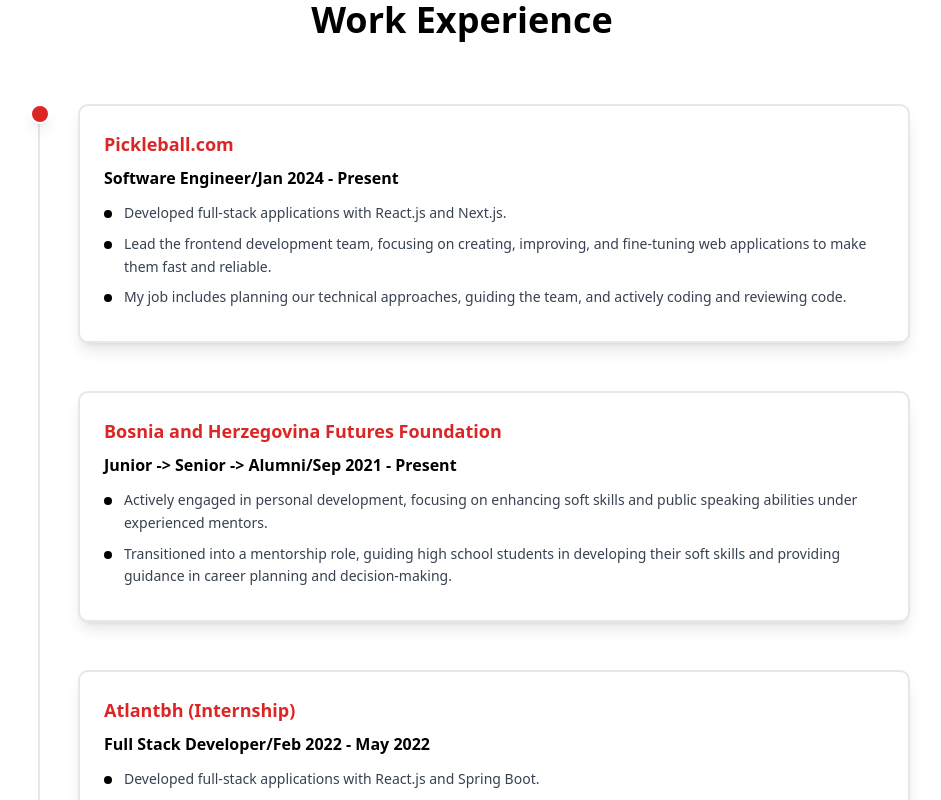
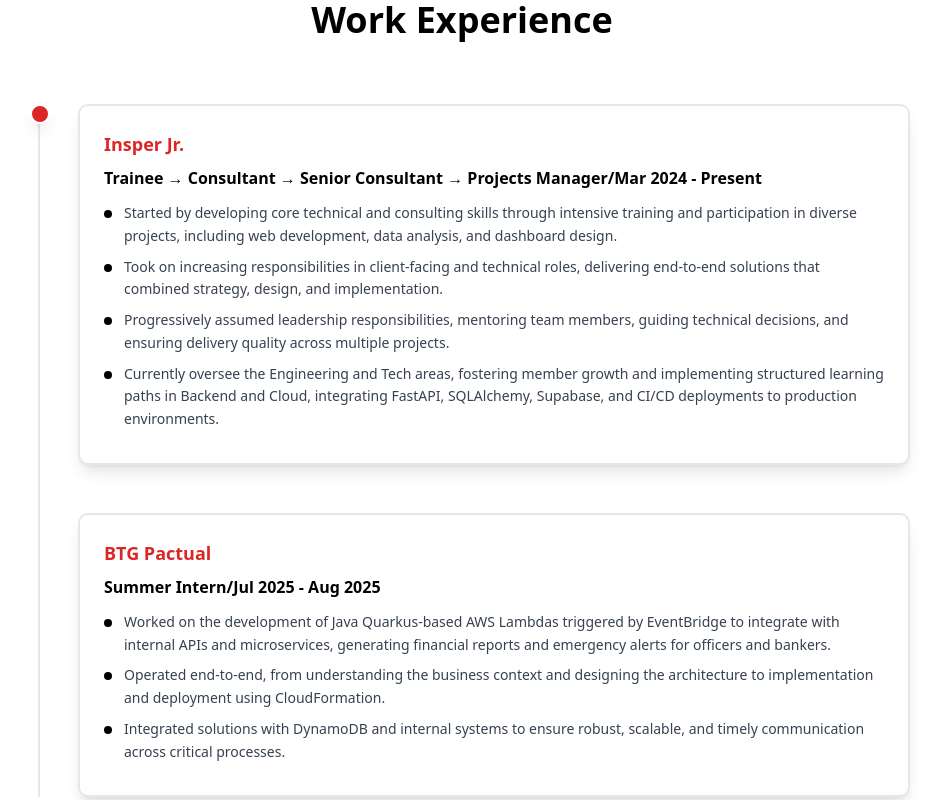
Before and after one commit to leonardoct3/portfolio, a React (Vite) app in the folder frontend/: page / in a window 1280 px wide. Shown: the part 880-1680 px from the top of the page, without its empty margins (178-1119 px from the left). Built offline with nearby package versions, Linux system fonts and the light colour scheme; no server answers.

Commit message:
feat: update email transporter configuration and enhance timeout settings; add new experiences and projects to sections

```diff
--- a/frontend/src/pages/components/ExperiencesSection.tsx
+++ b/frontend/src/pages/components/ExperiencesSection.tsx
@@ -11,6 +11,8 @@
   end_date: string;
   description: string;
   skills: string[];
+  created_at: string;
+  updated_at: string;
 }
 
 interface ApiResponse<T> {
@@ -28,37 +30,31 @@
 
   // Mock data as fallback
   const mockExperiences: Experience[] = [
-    {
-      id: 1,
-      title: "Software Engineer",
-      company: "Pickleball.com",
-      location: "Remote",
-      start_date: "Jan 2024",
-      end_date: "Present",
-      description: "Developed full-stack applications with React.js and Next.js. Lead the frontend development team, focusing on creating, improving, and fine-tuning web applications to make them fast and reliable. My job includes planning our technical approaches, guiding the team, and actively coding and reviewing code.",
-      skills: []
-    },
-    {
-      id: 2,
-      title: "Junior -> Senior -> Alumni",
-      company: "Bosnia and Herzegovina Futures Foundation",
-      location: "Sarajevo, BA",
-      start_date: "Sep 2021",
-      end_date: "Present",
-      description: "Actively engaged in personal development, focusing on enhancing soft skills and public speaking abilities under experienced mentors. Transitioned into a mentorship role, guiding high school students in developing their soft skills and providing guidance in career planning and decision-making.",
-      skills: []
-    },
-    {
-      id: 3,
-      title: "Full Stack Developer",
-      company: "Atlantbh (Internship)",
-      location: "Sarajevo, BA",
-      start_date: "Feb 2022",
-      end_date: "May 2022",
-      description: "Developed full-stack applications with React.js and Spring Boot. Implemented essential software development practices such as GitHub for version control, Maven for project management, JUnit for testing, and applied design patterns and MVC architecture.",
-      skills: []
-    }
-  ];
+        {
+            "id": 4,
+            "title": "Trainee → Consultant → Senior Consultant → Projects Manager",
+            "company": "Insper Jr.",
+            "location": "São Paulo, BR",
+            "start_date": "Mar 2024",
+            "end_date": "Present",
+            "description": "Started by developing core technical and consulting skills through intensive training and participation in diverse projects, including web development, data analysis, and dashboard design. Took on increasing responsibilities in client-facing and technical roles, delivering end-to-end solutions that combined strategy, design, and implementation. Progressively assumed leadership responsibilities, mentoring team members, guiding technical decisions, and ensuring delivery quality across multiple projects. Currently oversee the Engineering and Tech areas, fostering member growth and implementing structured learning paths in Backend and Cloud, integrating FastAPI, SQLAlchemy, Supabase, and CI/CD deployments to production environments.",
+            "skills": [],
+            "created_at": "2025-08-08T13:51:47.023059+00:00",
+            "updated_at": "2025-08-08T13:55:28.057616+00:00"
+        },
+        {
+            "id": 5,
+            "title": "Summer Intern",
+            "company": "BTG Pactual",
+            "location": "São Paulo, BR",
+            "start_date": "Jul 2025",
+            "end_date": "Aug 2025",
+            "description": "Worked on the development of Java Quarkus-based AWS Lambdas triggered by EventBridge to integrate with internal APIs and microservices, generating financial reports and emergency alerts for officers and bankers. Operated end-to-end, from understanding the business context and designing the architecture to implementation and deployment using CloudFormation. Integrated solutions with DynamoDB and internal systems to ensure robust, scalable, and timely communication across critical processes.",
+            "skills": [],
+            "created_at": "2025-08-08T13:57:22.597217+00:00",
+            "updated_at": "2025-08-08T13:57:22.597217+00:00"
+        }
+    ];
 
   // Fetch experiences from API
   const fetchExperiences = async () => {
--- a/frontend/src/pages/components/ProjectsSection.tsx
+++ b/frontend/src/pages/components/ProjectsSection.tsx
@@ -56,40 +56,87 @@
         // Fallback data for development/demo purposes
         setProjects([
         {
-            id: 1,
-            title: "Portfolio Website",
-            description: "A modern, responsive portfolio website built with React and TypeScript, featuring a clean design and smooth animations.",
-            technologies: ["React", "TypeScript", "Vite", "Express", "Supabase"],
-            github_url: "https://github.com/yourusername/portfolio",
-            live_url: "https://yourportfolio.com",
-            image_url: "https://images.unsplash.com/photo-1460925895917-afdab827c52f?w=500&h=300&fit=crop&crop=center"
+            "id": 11,
+            "title": "ReddiView",
+            "description": "A Reddit client that lets you sign in with Reddit, browse and filter by subreddit, and upvote/downvote posts. Built with Create React App (CRA), React, Redux, and the Reddit API.",
+            "technologies": [
+                "React",
+                "Redux",
+                "CRA",
+                "Reddit API"
+            ],
+            "github_url": "https://github.com/leonardoct3/reddiview.git",
+            "live_url": "https://reddiview.netlify.app",
+            "image_url": "https://res.cloudinary.com/dd4ul1s1i/image/upload/v1754616562/67d17810-f495-4819-9014-3353cef8652b.png",
+            "created_at": "2025-08-08T01:37:10.168721+00:00",
+            "updated_at": "2025-08-12T23:36:01.604369+00:00"
         },
         {
-            id: 2,
-            title: "Task Management App",
-            description: "A full-stack task management application with real-time updates, user authentication, and collaborative features.",
-            technologies: ["Next.js", "TypeScript", "Prisma", "PostgreSQL", "NextAuth.js"],
-            github_url: "https://github.com/yourusername/task-manager",
-            live_url: "https://taskmanager.example.com",
-            image_url: "https://images.unsplash.com/photo-1611224923853-80b023f02d71?w=500&h=300&fit=crop&crop=center"
+            "id": 10,
+            "title": "GP I",
+            "description": "Platform to appraise and manage Insper Jr.’s selective process, built with React + TypeScript (frontend), FastAPI (backend) and MongoDB. Includes role-based areas (director, coordinator, appraisers) and operational workflows for evaluations.",
+            "technologies": [
+                "React",
+                "TypeScript",
+                "Vite",
+                "FastAPI",
+                "MongoDB"
+            ],
+            "github_url": null,
+            "live_url": "https://gp-front-zeta.vercel.app/director/login",
+            "image_url": "https://res.cloudinary.com/dd4ul1s1i/image/upload/v1754614936/WhatsApp_Image_2025-08-07_at_21.05.50_eaa636a6_c2uoso.jpg",
+            "created_at": "2025-08-08T01:26:20.904969+00:00",
+            "updated_at": "2025-08-12T23:35:45.284472+00:00"
         },
         {
-            id: 3,
-            title: "E-commerce Platform",
-            description: "A scalable e-commerce platform with payment integration, inventory management, and admin dashboard.",
-            technologies: ["React", "Node.js", "MongoDB", "Stripe", "AWS S3"],
-            github_url: "https://github.com/yourusername/ecommerce",
-            live_url: "https://shop.example.com",
-            image_url: "https://images.unsplash.com/photo-1556742049-0cfed4f6a45d?w=500&h=300&fit=crop&crop=center"
+            "id": 9,
+            "title": "Jammming",
+            "description": "Spotify web helper: search tracks, listen to previews, and create new playlists on Spotify using the Spotify Web API and user token.",
+            "technologies": [
+                "React",
+                "CRA",
+                "Spotify API",
+                "OAuth"
+            ],
+            "github_url": "https://github.com/leonardoct3/jammming",
+            "live_url": "https://unique-beignet-b03e4e.netlify.app",
+            "image_url": "https://res.cloudinary.com/dd4ul1s1i/image/upload/v1754658722/a4e17e43-b83f-4cfa-b3b6-a928a2267c0e.png",
+            "created_at": "2025-08-08T13:15:13.938137+00:00",
+            "updated_at": "2025-08-12T23:34:29.230656+00:00"
         },
         {
-            id: 4,
-            title: "Weather Dashboard",
-            description: "A comprehensive weather application with forecasts, interactive maps, and location-based weather alerts.",
-            technologies: ["Vue.js", "TypeScript", "Chart.js", "OpenWeather API"],
-            github_url: "https://github.com/yourusername/weather-app",
-            live_url: "https://weather.example.com",
-            image_url: "https://images.unsplash.com/photo-1504608524841-42fe6f032b4b?w=500&h=300&fit=crop&crop=center"
+            "id": 8,
+            "title": "PokeGame",
+            "description": "A Pokémon guessing game with scoreboard and Pokédex. Built with React + Vite (frontend) and Django (backend), integrating with the PokeAPI. Data is stored in a PostgreSQL database.",
+            "technologies": [
+                "React",
+                "Vite",
+                "Django",
+                "PostgreSQL",
+                "PokeAPI"
+            ],
+            "github_url": null,
+            "live_url": "https://projeto-2-frontend-felipe-e-leonardo.onrender.com",
+            "image_url": "https://res.cloudinary.com/dd4ul1s1i/image/upload/v1754615041/WhatsApp_Image_2025-08-07_at_20.49.50_97033334_gxd7uu.jpg",
+            "created_at": "2025-08-08T12:55:45.743153+00:00",
+            "updated_at": "2025-08-08T12:55:45.743153+00:00"
+        },
+        {
+            "id": 7,
+            "title": "Get-It",
+            "description": "Task manager (to-do) with tags for organization. Full CRUD for tasks and tags. Built as a full-stack Django app using SQLite for storage.",
+            "technologies": [
+                "Django",
+                "Python",
+                "SQLite",
+                "HTML",
+                "CSS"
+            ],
+            "github_url": null,
+            "live_url": "https://projeto-1b-leonardoct3-1.onrender.com",
+            "image_url": "https://res.cloudinary.com/dd4ul1s1i/image/upload/v1754615022/WhatsApp_Image_2025-08-07_at_20.59.12_b730d81d_syk0ae.jpg",
+            "created_at": "2025-08-08T01:44:00.71059+00:00",
+            "updated_at": "2025-08-08T01:44:00.71059+00:00"
         }
     ]);
       } finally {
```
Also changed, not shown: 1 other file (tests, documents, lock files or other folders). Lines whose indentation alone changed are shown as unchanged.
